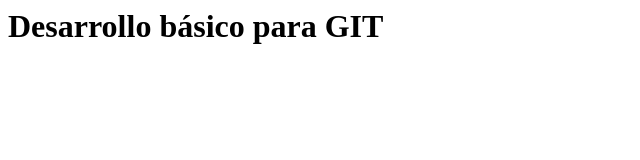
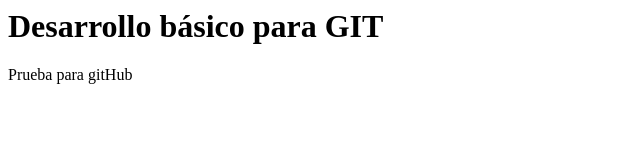
Before and after one commit to zx21student025/DespliegueAppsWeb, a plain HTML site: page index.html in a window 1280 px wide. Shown: the whole page, without its empty margins (0-640 px from the left). Drawn offline with Linux system fonts and the light colour scheme.

Commit message:
Update index.html

```diff
--- a/index.html
+++ b/index.html
@@ -5,5 +5,6 @@
     </head>
     <body>
         <h1>Desarrollo básico para GIT</h1>
+         <p>Prueba para gitHub<p>
     </body>
 </html>
```
